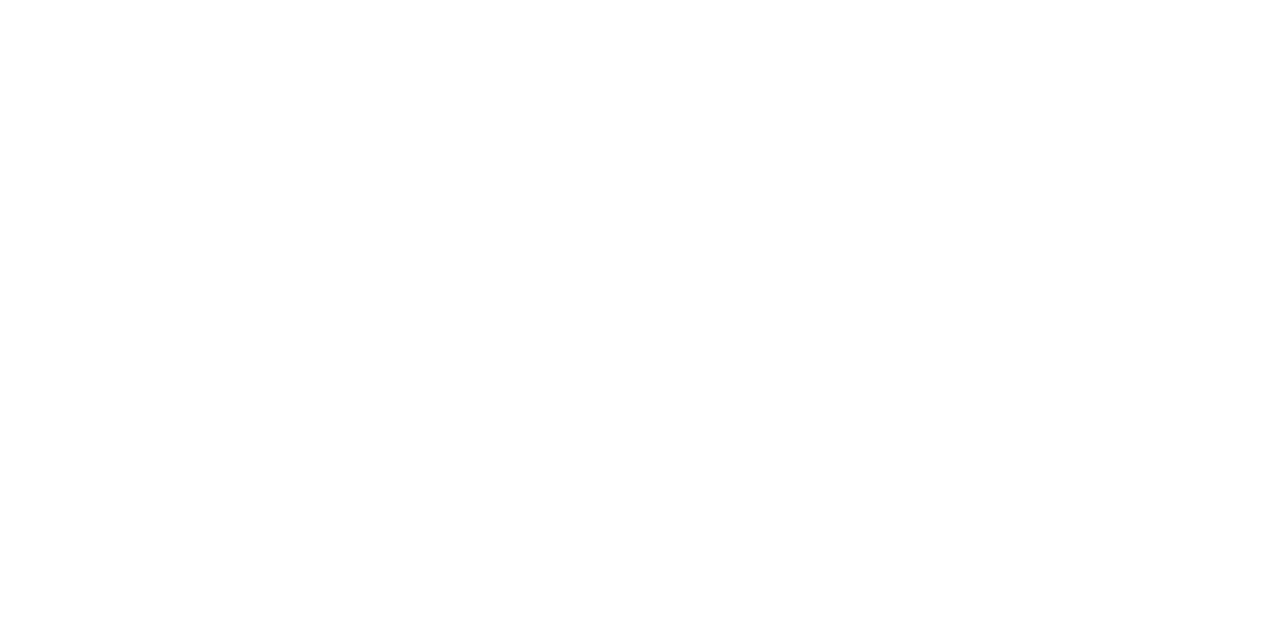
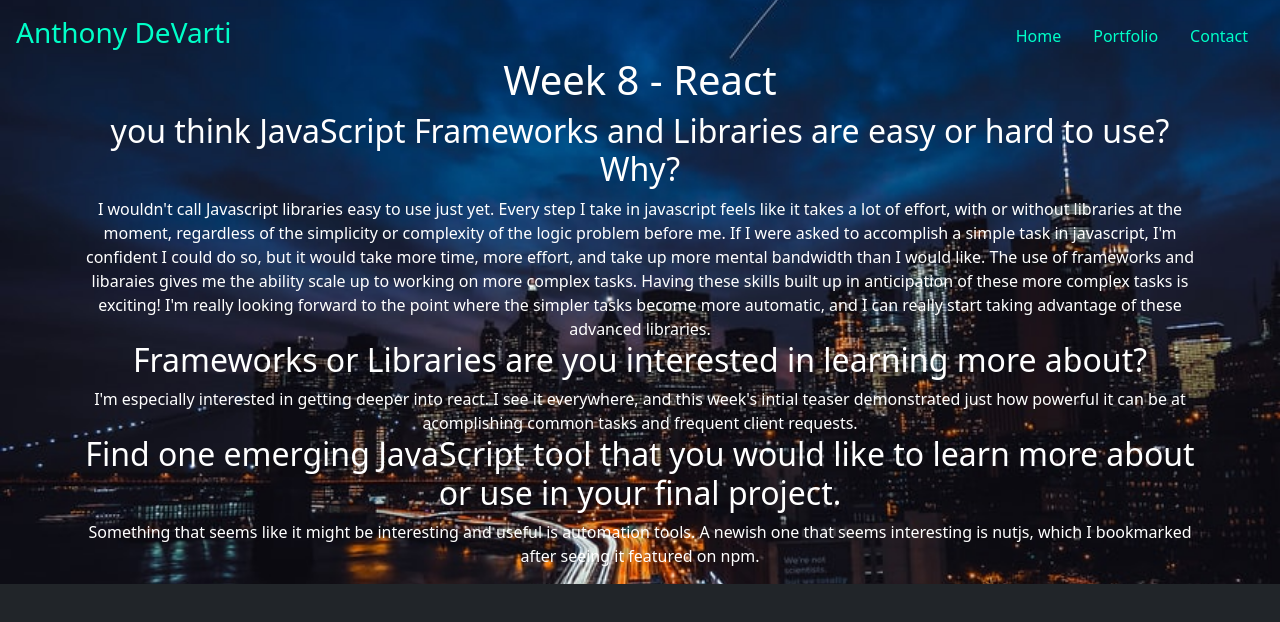
Before and after one commit to anthony-devarti/wireframe-blog, a website: page blogposts/Frontend/week8/week8.html in a window 1280 px wide. Drawn offline with nearby package versions, Linux system fonts and the light colour scheme; files whose address does not match are found by name.

Commit message:
formatted bp8

```diff
--- a/blogposts/Frontend/week8/week8.html
+++ b/blogposts/Frontend/week8/week8.html
@@ -0,0 +1,61 @@
+<!DOCTYPE html>
+<html lang="en">
+<head>
+    <meta charset="UTF-8">
+    <meta http-equiv="X-UA-Compatible" content="IE=edge">
+    <meta name="viewport" content="width=device-width, initial-scale=1.0">
+    <title>Week 6</title>
+    <link href="/node_modules/bootstrap/dist/css/bootstrap.min.css" rel="stylesheet">
+    <link href="/cover.css" rel="stylesheet">
+    <meta name="theme-color" content="#7952b3">
+</head>
+    <body class="d-flex h-100 text-center text-white bg-dark">
+                <div class="cover-container d-flex w-100 h-100 p-3 mx-auto flex-column">
+                    <header class="mb-auto">
+                        <h3 class="float-md-start mb-0">Anthony DeVarti</h3>
+                        <nav class="nav nav-masthead justify-content-center float-md-end">
+                            <a class="nav-link active" aria-current="page" href="/index.html">Home</a>
+                            <a class="nav-link" href="/secondarylinks/portfolio.html">Portfolio</a>
+                            <a class="nav-link" href="/secondarylinks/contact.html">Contact</a>
+                        </nav>
+                    </header>
+
+                    <div class="container">
+                        <div class="row">
+                          <div class="col">
+
+                            <h1>Week 8 - React</h1>
+
+                            <h2> you think JavaScript Frameworks and Libraries are easy or hard to use? Why?</h2>
+                            I wouldn't call Javascript libraries easy to use just yet.  Every step I take in javascript feels like it takes a lot of effort, with or without libraries at the moment, regardless of the simplicity or complexity of the logic problem before me.  If I were asked to accomplish a simple task in javascript, I'm confident I could do so, but it would take more time, more effort, and take up more mental bandwidth than I would like.  The use of frameworks and libaraies gives me the ability scale up to working on more complex tasks.  Having these skills built up in anticipation of these more complex tasks is exciting!  I'm really looking forward to the point where the simpler tasks become more automatic, and I can really start taking advantage of these advanced libraries.
+
+                             <h2> Frameworks or Libraries are you interested in learning more about? </h2>
+                            I'm especially interested in getting deeper into react.  I see it everywhere, and this week's intial teaser demonstrated just how powerful it can be at acomplishing common tasks and frequent client requests.
+
+                            <h2>Find one emerging JavaScript tool that you would like to learn more about or use in your final project.</h2>
+                            Something that seems like it might be interesting and useful is automation tools.  A newish one that seems interesting is nutjs, which I bookmarked after seeing it featured on npm.
+
+                            </div>
+                        </div>
+                      </div>
+
+              </div>
+            </div>
+            <script src="/node_modules/bootstrap/dist/js/bootstrap.min.js"></script>
+            <script src=/main.js></script>
+        </html>
+      </div>
+    </div>
+  </div>
+  </div>
+    </div>
+
+
+
+
+
+
+    <script src="/node_modules/bootstrap/dist/js/bootstrap.min.js"></script>
+    <script src=/main.js></script>
+</body>
+</html>
```
Also changed, not shown: blog.html (+5 -5 lines).
